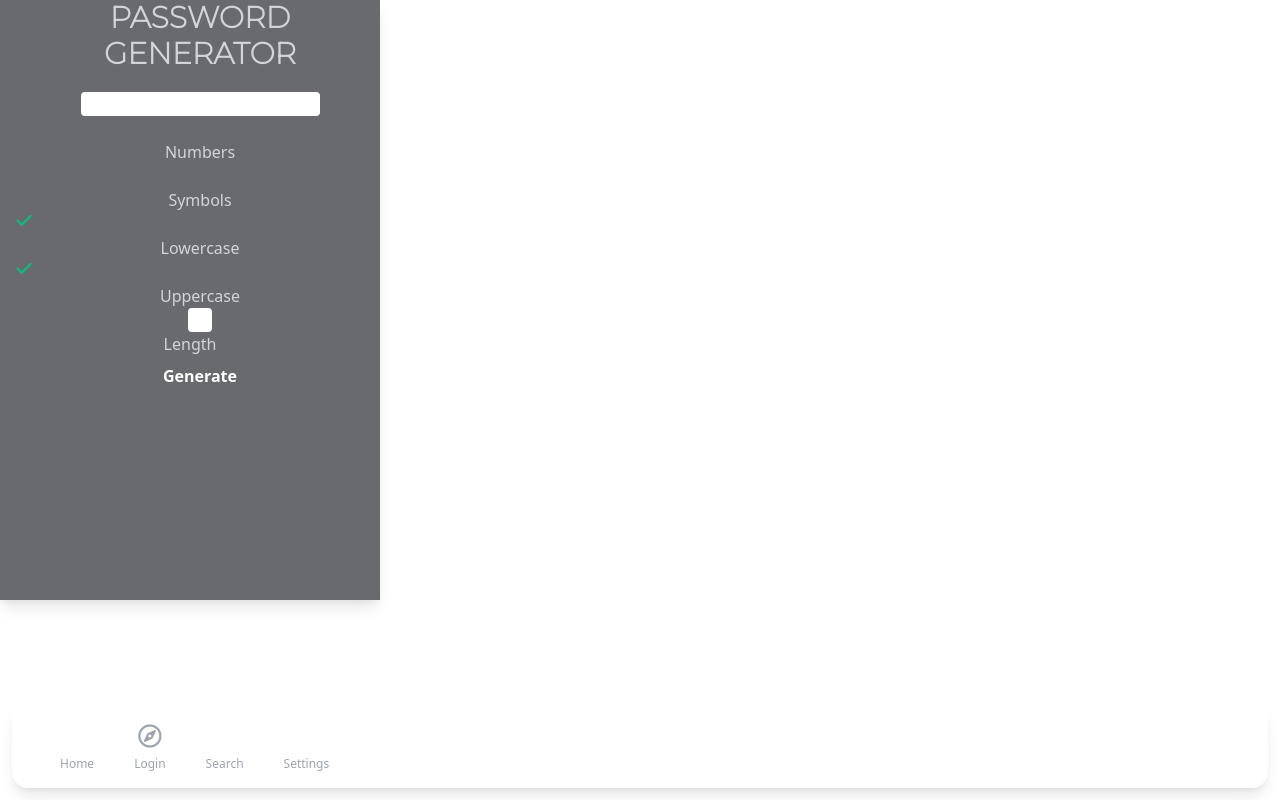
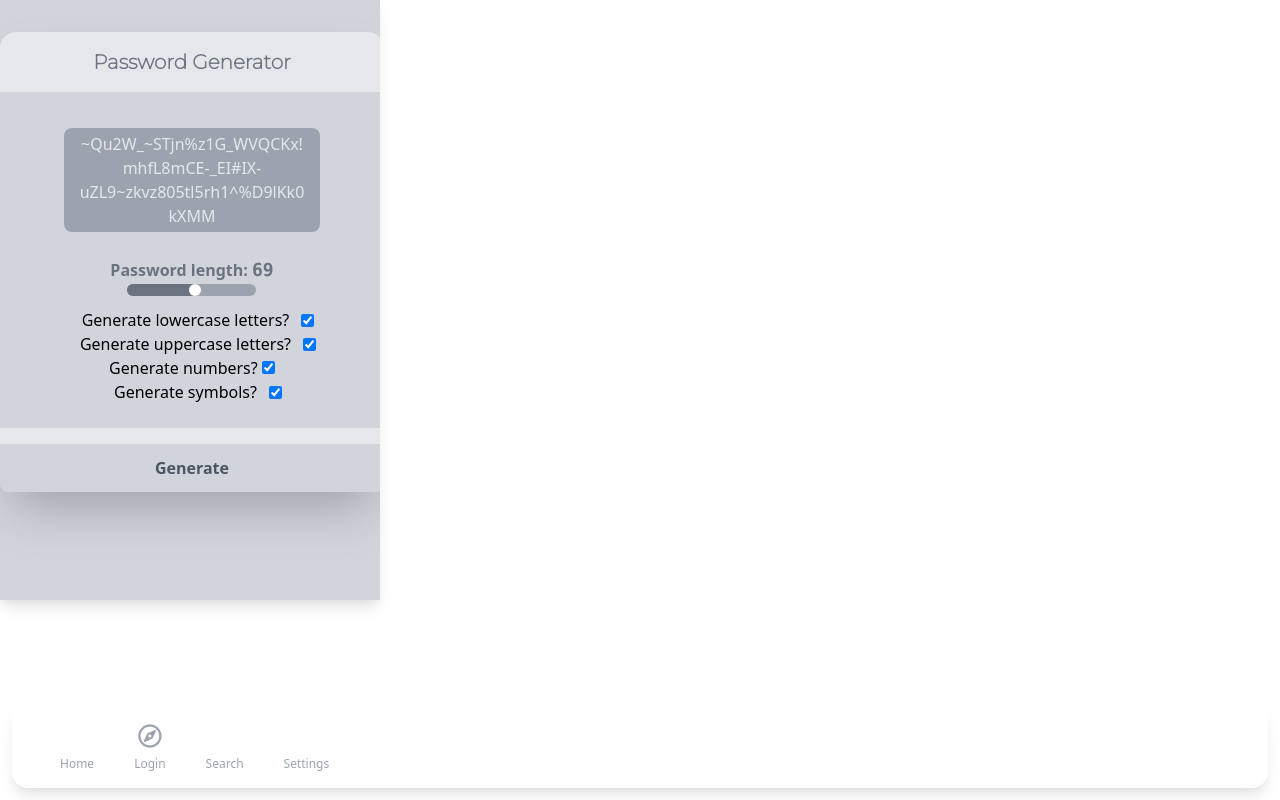
Before and after one commit to mayankp291/lowkey, a Vue app: page /testing in a window 1280 px wide. Built offline with nearby package versions, Linux system fonts and the light colour scheme.

Commit message:
updated vault

```diff
--- a/package.json
+++ b/package.json
@@ -20,6 +20,7 @@
     "vuex": "^4.0.0-0"
   },
   "devDependencies": {
+    "@buttercup/locust": "^0.10.0",
     "@vue/cli-plugin-babel": "~4.5.0",
     "@vue/cli-plugin-router": "~4.5.0",
     "@vue/cli-plugin-vuex": "~4.5.0",
--- a/src/router/index.js
+++ b/src/router/index.js
@@ -30,7 +30,7 @@ const routes = [
   {
     path: "/testing",
     name: "Test",
-    component: () => import("../views/Testing.vue"),
+    component: () => import("../views/test2.vue"),
   },
 ];
 
--- a/src/views/Vault.vue
+++ b/src/views/Vault.vue
@@ -76,16 +76,17 @@
     style="height: 300px; width: 360px;"
     class="border bg-white shadow-lg rounded-2xl m-auto mt-2 overflow-y-scroll"
   >
-    <table class="text-left w-full border-collapse">
+    <table class="table-auto w-full text-left">
       <!--Border collapse doesn't work on this site yet but it's available in newer tailwind versions -->
+
       <tbody>
         <tr
-          class="hover:bg-grey-lighter"
+          class="hover:bg-grey-lighter break-words m-auto"
           v-for="{ id, name, username } in users"
           :key="id"
         >
-          <td class="py-4 px-3 border-b border-grey-light">{{ name }}</td>
-          <td class="py-4 px-3 border-b border-grey-light">{{ username }}</td>
+          <td class="py-4 px-3 border-b border-grey-light text-xs font-bold">{{ name }}</td>
+          <td class="py-4 px-3 border-b border-grey-light text-xs">{{ username }}</td>
           <td class="py-4 px-3 border-b border-grey-light">
             <router-link :to="`/vault/edit/${id}`">
               <button
@@ -96,7 +97,7 @@
             </router-link>
             <button
               @click="deleteUser(id)"
-              class="text-grey-lighter font-bold py-1 px-3 rounded text-xs bg-blue hover:bg-blue-dark"
+              class="text-grey-lighter font-bold py-1 px-3 rounded text-xs bg-blue hover:bg-blue-dark "
             >
               Delete
             </button>
--- /dev/null
+++ b/src/views/test2.vue
@@ -0,0 +1,157 @@
+<template>
+  <head>
+    <title>Password Generator</title>
+  </head>
+
+  <body class="bg-gray-300">
+    <main id="app">
+      <div class="flex flex-col mx-auto my-8 text-base">
+        <div
+          class="flex flex-col items-between w-96 mx-auto bg-gray-200 shadow-2xl rounded-2xl"
+        >
+          <h1 class="text-center mt-4 text-gray-500 font-bold text-xl">
+            {{ title }}
+          </h1>
+          <div
+            class="flex flex-col mt-4 mb-4 py-6 my-auto items-center justify-center bg-gray-300"
+          >
+            <div
+              v-if="copied"
+              class="relative bg-gray-500 text-gray-200 px-6 py-1 rounded-lg shadow"
+            >
+              Password Copied
+            </div>
+            <div
+              @click="copyPassword"
+              class="break-words px-3 py-1 rounded-lg w-64 mx-auto my-3 focus:outline-none bg-gray-400 text-gray-200 text-center placeholder-gray-500"
+            >
+              {{ password }}
+            </div>
+            <div
+              class="flex flex-col items-center justify-between mx-auto my-3"
+            >
+              <p class="text-gray-500 font-bold">
+                Password length:
+                <span class="font-mono font-bold text-lg">{{
+                  options.length
+                }}</span>
+              </p>
+              <input
+                class="rounded-lg overflow-hidden appearance-none focus:outline-none outline-none bg-gray-400 w-128"
+                v-model="options.length"
+                type="range"
+                min="3"
+                max="128"
+                id="length"
+              />
+            </div>
+            <div class="flex items-center">
+              <label class="mx-3" for="lowercase"
+                >Generate lowercase letters?</label
+              >
+              <input
+                v-model="options.isLowercase"
+                type="checkbox"
+                name="a-z"
+                id="lowercase"
+              />
+            </div>
+            <div class="flex items-center">
+              <label class="mx-3" for="lowercase"
+                >Generate uppercase letters?</label
+              >
+              <input
+                v-model="options.isUppercase"
+                type="checkbox"
+                name="A-Z"
+                id="uppercase"
+              />
+            </div>
+            <div class="flex items-center">
+              <label class="mx-3 checkbox-label" for="lowercase"
+                >Generate numbers?
+                <input v-model="options.isNumbers" type="checkbox" />
+                <span class="checkbox-custom"></span>
+              </label>
+            </div>
+            <div class="flex items-center">
+              <label class="mx-3" for="lowercase">Generate symbols?</label>
+              <input
+                v-model="options.isSymbols"
+                type="checkbox"
+                name="!@#$%^&*()"
+                id="symbols"
+              />
+            </div>
+          </div>
+          <div class="justify-center items-end">
+            <button
+              class="inline-block w-full py-3 bg-gray-300 text-gray-600 font-bold rounded-b-lg focus:outline-none"
+              v-on:click="generatePassword"
+            >
+              Generate
+            </button>
+          </div>
+        </div>
+      </div>
+    </main>
+  </body>
+</template>
+
+<script>
+export default {
+  data() {
+    return {
+      title: "Password Generator",
+      password: "",
+      copied: false,
+      options: {
+        length: 69,
+        isLowercase: true,
+        isUppercase: true,
+        isNumbers: true,
+        isSymbols: true,
+      },
+    };
+  },
+  methods: {
+    generatePassword() {
+      let generator = "";
+      let generated = "";
+      if (this.options.isLowercase) generator += "abcdefghijklmnopqrstuvwxyz";
+      if (this.options.isUppercase) generator += "ABCDEFGHIJKLMNOPQRSTUVWXYZ";
+      if (this.options.isNumbers) generator += "0123456789";
+      if (this.options.isSymbols) generator += "!@#$%^&*(~)_-+=";
+
+      for (let i = 0; i < this.options.length; i++) {
+        generated += generator.charAt(
+          Math.floor(Math.random() * generator.length)
+        );
+      }
+      this.password = generated;
+    },
+    async copyPassword() {
+      await navigator.clipboard.writeText(this.password);
+      this.copied = true;
+      setTimeout(() => {
+        this.copied = false;
+      }, 3000);
+    },
+  },
+  beforeMount() {
+    this.generatePassword();
+  },
+};
+</script>
+
+<style>
+input[type="range"]::-webkit-slider-thumb {
+  width: 12px;
+  -webkit-appearance: none;
+  appearance: none;
+  height: 12px;
+  background: #FFF;
+  box-shadow: -405px 0 0 400px #6B7280;
+  border-radius: 50%;
+}
+</style>
```
Also changed, not shown: 1 other file (tests, documents, lock files or other folders).
